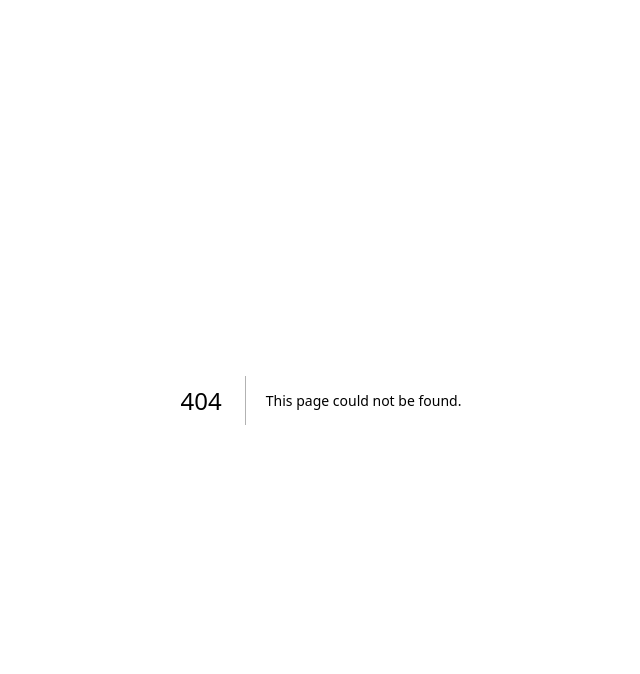
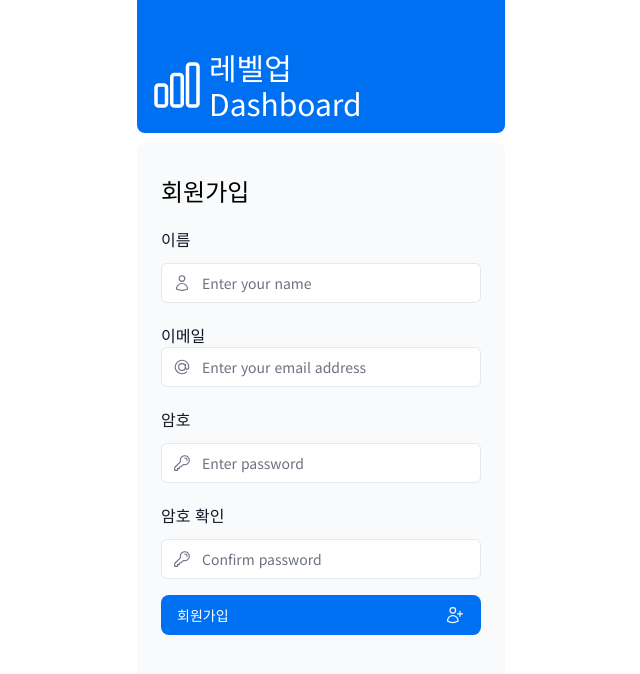
Before and after one commit to kyumin7487/Next_Study, a Next.js app in the folder levelup-dashboard/: page /signup in a window 1280 px wide. Before the commit this address had no page. Shown: the top 674 px of the page, without its empty margins (319-959 px from the left). Built offline with nearby package versions, Linux system fonts and the light colour scheme.

Commit message:
feat :: 회원가입

```diff
--- /dev/null
+++ b/levelup-dashboard/app/signup/page.tsx
@@ -0,0 +1,15 @@
+import LevelupLogo from '@/ui/logo';
+import SignupForm from '@/ui/account/signup-form';
+
+export default function LoginPage() {
+    return (
+        <main className="flex items-center justify-center md:h-screen">
+            <div className="relative mx-auto flex w-full max-w-[400px] flex-col space-y-2.5 p-4 md:-mt-32">
+                <div className="flex items-end w-full h-20 p-3 bg-blue-500 rounded-lg md:h-36">
+                    <LevelupLogo />
+                </div>
+                <SignupForm />
+            </div>
+        </main>
+    );
+}
--- /dev/null
+++ b/levelup-dashboard/ui/account/signup-form.tsx
@@ -0,0 +1,138 @@
+'use client';
+
+import React, { useState, useEffect } from 'react';
+import { UserPlusIcon, AtSymbolIcon, KeyIcon, ExclamationCircleIcon, UserIcon } from '@heroicons/react/24/outline';
+import { Button } from '@/ui/component/button';
+import { useFormState, useFormStatus } from 'react-dom';
+import { signUp } from '@/backend/account-actions';
+
+
+export default function SignUpForm() {
+    const [name, setName] = useState('');
+    const [email, setEmail] = useState('');
+    const [password, setPassword] = useState('');
+    const [confirmPassword, setConfirmPassword] = useState('');
+    const [passwordError, setPasswordError] = useState('');
+
+    const [errorMessage, dispatch] = useFormState(signUp, undefined);
+
+    useEffect(() => {
+        if (password !== confirmPassword && confirmPassword !== '') {
+            setPasswordError('Passwords do not match.');
+        } else {
+            setPasswordError('');
+        }
+    }, [password, confirmPassword]);
+
+
+    return (
+        <form action={dispatch} className="space-y-3">
+            <div className="flex-1 px-6 pt-8 pb-4 rounded-lg bg-gray-50">
+                <h1 className="mb-3 text-2xl">
+                    회원가입
+                </h1>
+                <div className="w-full">
+                    {/* Name Input */}
+                    <div>
+                        <label className="block mt-5 mb-3 font-medium text-gray-900 text-md" htmlFor="name">
+                            이름
+                        </label>
+                        <div className="relative">
+                            <input
+                                className="block w-full rounded-md border border-gray-200 py-[9px] pl-10 text-sm outline-2 placeholder:text-gray-500"
+                                id="name"
+                                type="text"
+                                name="name"
+                                placeholder="Enter your name"
+                                required
+                                value={name}
+                                onChange={(e) => setName(e.target.value)}
+                            />
+                            <UserIcon className="pointer-events-none absolute left-3 top-1/2 h-[18px] w-[18px] -translate-y-1/2 text-gray-500 peer-focus:text-gray-900" />
+                        </div>
+                    </div>
+                    <div>
+                        <label className="block mt-5 text-gray-900 mb-3font-medium" htmlFor="email">
+                            이메일
+                        </label>
+                        <div className="relative">
+                            <input
+                                className="block w-full rounded-md border border-gray-200 py-[9px] pl-10 text-sm outline-2 placeholder:text-gray-500"
+                                id="email"
+                                type="email"
+                                name="email"
+                                placeholder="Enter your email address"
+                                required
+                                value={email}
+                                onChange={(e) => setEmail(e.target.value)}
+                            />
+                            <AtSymbolIcon className="pointer-events-none absolute left-3 top-1/2 h-[18px] w-[18px] -translate-y-1/2 text-gray-500 peer-focus:text-gray-900" />
+                        </div>
+                    </div>
+
+                    <div className="mt-4">
+                        <label className="block mt-5 mb-3 font-medium text-gray-900" htmlFor="password">
+                            암호
+                        </label>
+                        <div className="relative">
+                            <input
+                                className="block w-full rounded-md border border-gray-200 py-[9px] pl-10 text-sm outline-2 placeholder:text-gray-500"
+                                id="password"
+                                type="password"
+                                name="password"
+                                placeholder="Enter password"
+                                required
+                                minLength={6}
+                                value={password}
+                                onChange={(e) => setPassword(e.target.value)}
+                            />
+                            <KeyIcon className="pointer-events-none absolute left-3 top-1/2 h-[18px] w-[18px] -translate-y-1/2 text-gray-500 peer-focus:text-gray-900" />
+                        </div>
+                    </div>
+
+                    <div className="mt-4">
+                        <label className="block mt-5 mb-3 font-medium text-gray-900" htmlFor="confirmPassword">
+                            암호 확인
+                        </label>
+                        <div className="relative">
+                            <input
+                                className="block w-full rounded-md border border-gray-200 py-[9px] pl-10 text-sm outline-2 placeholder:text-gray-500"
+                                id="confirmPassword"
+                                type="password"
+                                name="confirmPassword"
+                                placeholder="Confirm password"
+                                required
+                                minLength={6}
+                                value={confirmPassword}
+                                onChange={(e) => setConfirmPassword(e.target.value)}
+                            />
+                            <KeyIcon className="pointer-events-none absolute left-3 top-1/2 h-[18px] w-[18px] -translate-y-1/2 text-gray-500 peer-focus:text-gray-900" />
+                        </div>
+                    </div>
+                    {passwordError && (
+                        <div className="mt-2 text-sm text-red-500">{passwordError}</div>
+                    )}
+                </div>
+                <SignUpButton />
+                <div className="flex items-end h-8 space-x-1" aria-live="polite" aria-atomic="true">
+                    {errorMessage && (
+                        <>
+                            <ExclamationCircleIcon className="w-5 h-5 text-red-500" />
+                            <p className="text-sm text-red-500">{errorMessage}</p>
+                        </>
+                    )}
+                </div>
+            </div>
+        </form>
+    );
+}
+
+function SignUpButton() {
+    const { pending } = useFormStatus();
+
+    return (
+        <Button className="w-full mt-4" aria-disabled={pending}>
+            회원가입 <UserPlusIcon className="w-5 h-5 ml-auto text-gray-50" />
+        </Button>
+    );
+}
--- a/levelup-dashboard/ui/component/button.tsx
+++ b/levelup-dashboard/ui/component/button.tsx
@@ -1,23 +1,19 @@
-export const generatePagination = (currentPage: number, totalPages: number) => {
-    if (totalPages <= 7) {
-        return Array.from({ length: totalPages }, (_, i) => i + 1);
-    }
+import clsx from 'clsx';
 
-    if (currentPage <= 3) {
-        return [1, 2, 3, '...', totalPages - 1, totalPages];
-    }
+interface ButtonProps extends React.ButtonHTMLAttributes<HTMLButtonElement> {
+    children: React.ReactNode;
+}
 
-    if (currentPage >= totalPages - 2) {
-        return [1, 2, '...', totalPages - 2, totalPages - 1, totalPages];
-    }
-
-    return [
-        1,
-        '...',
-        currentPage - 1,
-        currentPage,
-        currentPage + 1,
-        '...',
-        totalPages,
-    ];
-};
+export function Button({ children, className, ...rest }: ButtonProps) {
+    return (
+        <button
+            {...rest}
+            className={clsx(
+                'flex h-10 items-center rounded-lg bg-blue-500 px-4 text-sm font-medium text-white transition-colors hover:bg-blue-400 focus-visible:outline focus-visible:outline-2 focus-visible:outline-offset-2 focus-visible:outline-blue-500 active:bg-blue-600 aria-disabled:cursor-not-allowed aria-disabled:opacity-50',
+                className,
+            )}
+        >
+            {children}
+        </button>
+    );
+}
```
Also changed, not shown: levelup-dashboard/auth.config.ts (added, +21 -0 lines), levelup-dashboard/auth.ts (added, +31 -0 lines), levelup-dashboard/types/definitions.ts (added, +13 -0 lines), 1 other file (tests, documents, lock files or other folders).
